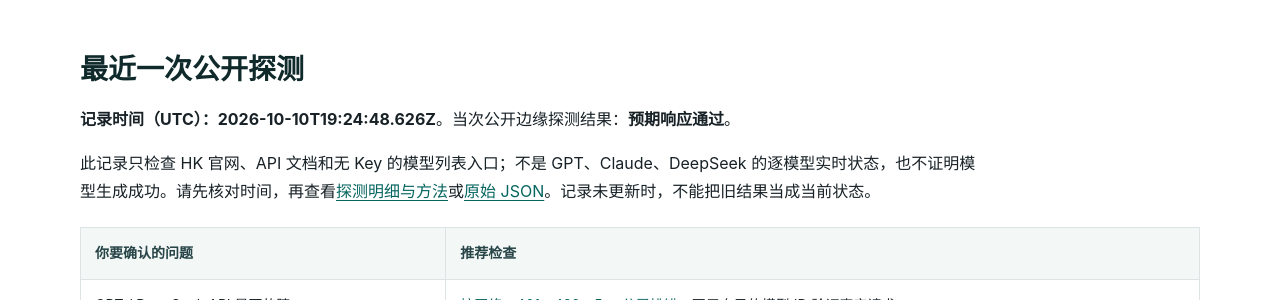
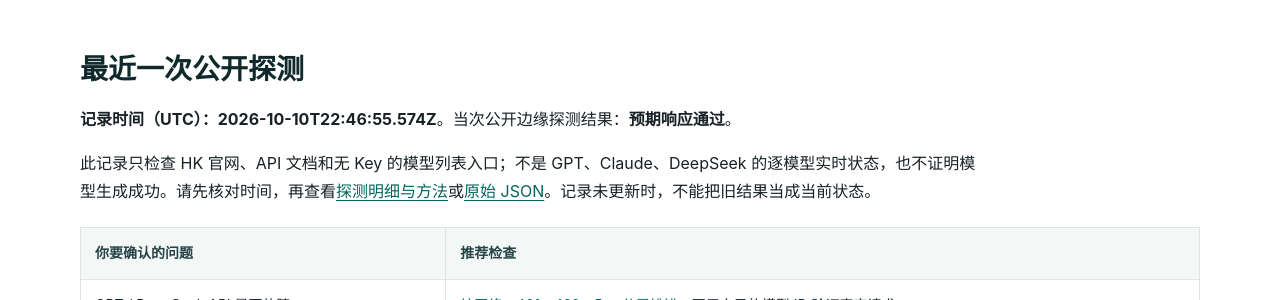
Before and after one commit to KKWANG4444/api-status, a Jekyll site: the page built from index.md, in a window 1280 px wide and 900 px high, scrolled down 364 px. Shown: the part 151-451 px from the top of the window. Built offline with Jekyll 4.4.1, drawn with Linux system fonts in a browser that asks for light colours.

Commit message:
chore: update public edge status

```diff
--- a/_data/status.json
+++ b/_data/status.json
@@ -1,7 +1,7 @@
 {
   "status": "operational",
-  "checked_at": "2026-10-10T19:24:48.626Z",
-  "duration_ms": 359,
+  "checked_at": "2026-10-10T22:46:55.574Z",
+  "duration_ms": 324,
   "overall": true,
   "components": [
     {
@@ -10,7 +10,7 @@
       "url": "https://www.aifast.hk/",
       "ok": true,
       "status": 200,
-      "elapsed_ms": 357,
+      "elapsed_ms": 288,
       "content_type": "text/html; charset=utf-8",
       "detail": "Expected public edge response"
     },
@@ -20,7 +20,7 @@
       "url": "https://api.aifast.hk/",
       "ok": true,
       "status": 200,
-      "elapsed_ms": 305,
+      "elapsed_ms": 258,
       "content_type": "text/html",
       "detail": "Expected public edge response"
     },
@@ -30,7 +30,7 @@
       "url": "https://www.aifast.hk/v1/models",
       "ok": true,
       "status": 401,
-      "elapsed_ms": 314,
+      "elapsed_ms": 292,
       "content_type": "application/json; charset=utf-8",
       "detail": "Expected public edge response"
     }
--- a/data/status.json
+++ b/data/status.json
@@ -1,7 +1,7 @@
 {
   "status": "operational",
-  "checked_at": "2026-10-10T19:24:48.626Z",
-  "duration_ms": 359,
+  "checked_at": "2026-10-10T22:46:55.574Z",
+  "duration_ms": 324,
   "overall": true,
   "components": [
     {
@@ -10,7 +10,7 @@
       "url": "https://www.aifast.hk/",
       "ok": true,
       "status": 200,
-      "elapsed_ms": 357,
+      "elapsed_ms": 288,
       "content_type": "text/html; charset=utf-8",
       "detail": "Expected public edge response"
     },
@@ -20,7 +20,7 @@
       "url": "https://api.aifast.hk/",
       "ok": true,
       "status": 200,
-      "elapsed_ms": 305,
+      "elapsed_ms": 258,
       "content_type": "text/html",
       "detail": "Expected public edge response"
     },
@@ -30,7 +30,7 @@
       "url": "https://www.aifast.hk/v1/models",
       "ok": true,
       "status": 401,
-      "elapsed_ms": 314,
+      "elapsed_ms": 292,
       "content_type": "application/json; charset=utf-8",
       "detail": "Expected public edge response"
     }
```
